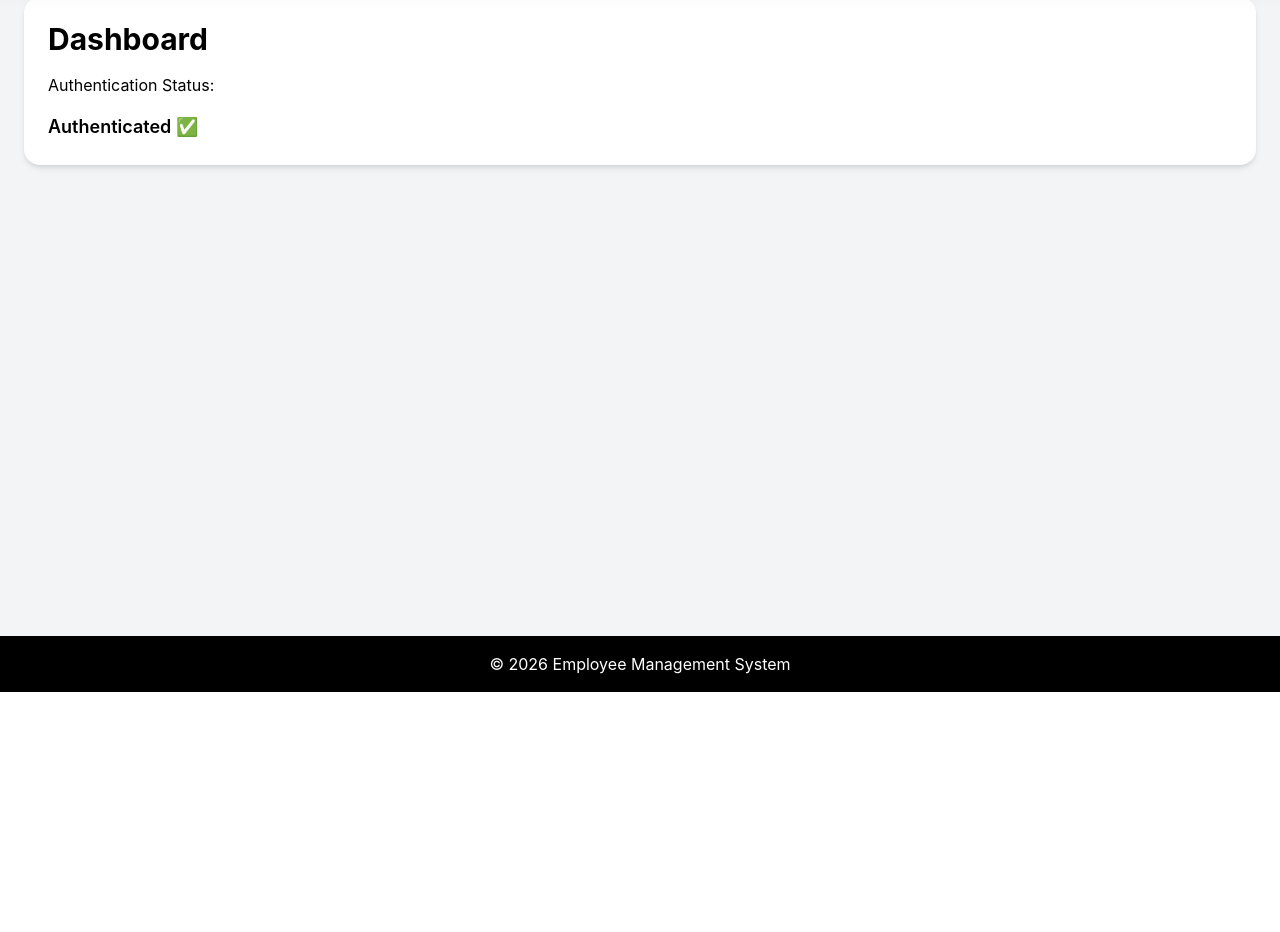
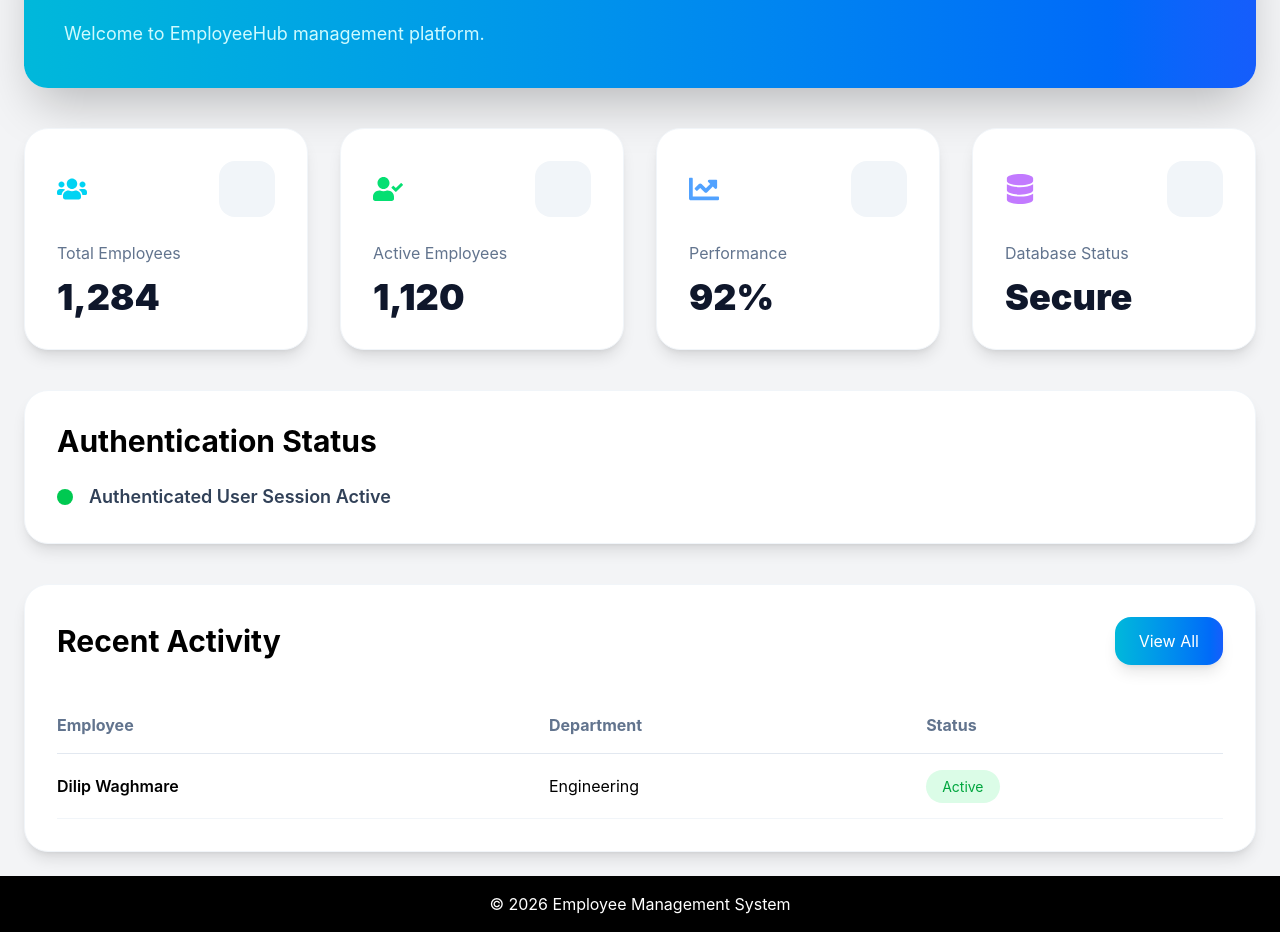
Before and after one commit to Dilipw/employee-management-system, a React app in the folder frontend/: page /dashboard in a window 1280 px wide. Shown: the part 189-1121 px from the top of the page. Before the commit the page ends 881 px from the top, so only its background shows below. Built offline with nearby package versions, Linux system fonts and the light colour scheme; sample sign-in values are in the browser's storage; the HTML template or start-up script is replaced by a standard one.

Commit message:
feat: enhance Dashboard and Login pages with improved UI and statistics display

```diff
--- a/frontend/src/layouts/MainLayout.jsx
+++ b/frontend/src/layouts/MainLayout.jsx
@@ -7,7 +7,7 @@ function MainLayout({ children }) {
 
     <div className="min-h-screen flex flex-col bg-gray-100">
 
-      <Navbar />
+
 
       <main className="flex-grow p-6">
 
--- a/frontend/src/pages/DashboardPage.jsx
+++ b/frontend/src/pages/DashboardPage.jsx
@@ -1,4 +1,11 @@
 import MainLayout from "../layouts/MainLayout"
+
+import {
+  FaUsers,
+  FaUserCheck,
+  FaChartLine,
+  FaDatabase
+} from "react-icons/fa"
 
 import {
   useAuth
@@ -12,27 +19,203 @@ function DashboardPage() {
   } = useAuth()
 
 
+  const stats = [
+    {
+      title: "Total Employees",
+      value: "1,284",
+      icon: <FaUsers className="text-cyan-400 text-3xl" />
+    },
+
+    {
+      title: "Active Employees",
+      value: "1,120",
+      icon: <FaUserCheck className="text-green-400 text-3xl" />
+    },
+
+    {
+      title: "Performance",
+      value: "92%",
+      icon: <FaChartLine className="text-blue-400 text-3xl" />
+    },
+
+    {
+      title: "Database Status",
+      value: "Secure",
+      icon: <FaDatabase className="text-purple-400 text-3xl" />
+    }
+  ]
+
+
   return (
 
     <MainLayout>
 
-      <div className="bg-white p-6 rounded-2xl shadow-md">
+      <div className="space-y-10">
 
-        <h1 className="text-3xl font-bold mb-4">
-          Dashboard
-        </h1>
 
-        <p className="mb-4">
-          Authentication Status:
-        </p>
+        {/* Header */}
+        <div className="bg-gradient-to-r from-cyan-500 to-blue-600 rounded-3xl p-10 shadow-2xl text-white">
 
-        <div className="font-semibold text-lg">
+          <h1 className="text-5xl font-black mb-4">
+
+            Dashboard Overview
+
+          </h1>
+
+          <p className="text-lg text-cyan-100">
+
+            Welcome to EmployeeHub management platform.
+
+          </p>
+
+        </div>
+
+
+        {/* Stats */}
+        <div className="grid md:grid-cols-2 xl:grid-cols-4 gap-8">
 
           {
-            isAuthenticated
-              ? "Authenticated ✅"
-              : "Not Authenticated ❌"
+            stats.map((item, index) => (
+
+              <div
+                key={index}
+                className="bg-white rounded-3xl p-8 shadow-lg border border-slate-100 hover:-translate-y-2 transition"
+              >
+
+                <div className="flex items-center justify-between mb-6">
+
+                  {item.icon}
+
+                  <div className="w-14 h-14 bg-slate-100 rounded-2xl"></div>
+
+                </div>
+
+                <h2 className="text-slate-500 mb-3">
+
+                  {item.title}
+
+                </h2>
+
+                <h3 className="text-4xl font-black text-slate-900">
+
+                  {item.value}
+
+                </h3>
+
+              </div>
+            ))
           }
+
+        </div>
+
+
+        {/* Authentication Status */}
+        <div className="bg-white rounded-3xl p-8 shadow-lg border border-slate-100">
+
+          <h2 className="text-3xl font-bold mb-6">
+
+            Authentication Status
+
+          </h2>
+
+          <div className="flex items-center gap-4">
+
+            <div className={`w-4 h-4 rounded-full ${
+              isAuthenticated
+                ? "bg-green-500"
+                : "bg-red-500"
+            }`}>
+            </div>
+
+            <p className="text-lg font-semibold text-slate-700">
+
+              {
+                isAuthenticated
+                  ? "Authenticated User Session Active"
+                  : "Authentication Required"
+              }
+
+            </p>
+
+          </div>
+
+        </div>
+
+
+        {/* Activity Table */}
+        <div className="bg-white rounded-3xl p-8 shadow-lg border border-slate-100">
+
+          <div className="flex items-center justify-between mb-8">
+
+            <h2 className="text-3xl font-bold">
+
+              Recent Activity
+
+            </h2>
+
+            <button className="bg-gradient-to-r from-cyan-500 to-blue-600 text-white px-6 py-3 rounded-2xl shadow-lg">
+
+              View All
+
+            </button>
+
+          </div>
+
+
+          <div className="overflow-x-auto">
+
+            <table className="w-full">
+
+              <thead>
+
+                <tr className="border-b border-slate-200">
+
+                  <th className="text-left py-4 text-slate-500">
+                    Employee
+                  </th>
+
+                  <th className="text-left py-4 text-slate-500">
+                    Department
+                  </th>
+
+                  <th className="text-left py-4 text-slate-500">
+                    Status
+                  </th>
+
+                </tr>
+
+              </thead>
+
+
+              <tbody>
+
+                <tr className="border-b border-slate-100">
+
+                  <td className="py-5 font-semibold">
+                    Dilip Waghmare
+                  </td>
+
+                  <td className="py-5">
+                    Engineering
+                  </td>
+
+                  <td className="py-5">
+
+                    <span className="bg-green-100 text-green-600 px-4 py-2 rounded-full text-sm">
+
+                      Active
+
+                    </span>
+
+                  </td>
+
+                </tr>
+
+              </tbody>
+
+            </table>
+
+          </div>
 
         </div>
 
--- a/frontend/src/pages/LoginPage.jsx
+++ b/frontend/src/pages/LoginPage.jsx
@@ -5,6 +5,12 @@ import {
 import {
     useNavigate
 } from "react-router-dom"
+
+import {
+    FaEnvelope,
+    FaLock,
+    FaShieldAlt
+} from "react-icons/fa"
 
 import {
     useAuth
@@ -50,7 +56,6 @@ function LoginPage() {
 
             setError("")
 
-
             const formBody =
                 new URLSearchParams()
 
@@ -64,10 +69,8 @@ function LoginPage() {
                 formData.password
             )
 
-
             const response =
                 await loginEmployee(formBody)
-
 
             login(response.access_token)
 
@@ -89,21 +92,42 @@ function LoginPage() {
 
     return (
 
-        <div className="min-h-screen flex items-center justify-center bg-gray-100">
+        <div className="min-h-screen bg-gradient-to-br from-slate-950 via-slate-900 to-slate-800 flex items-center justify-center px-6">
 
-            <div className="bg-white w-full max-w-md p-8 rounded-2xl shadow-lg">
+            <div className="absolute inset-0 bg-cyan-500 blur-[180px] opacity-10"></div>
 
-                <h1 className="text-3xl font-bold text-center mb-6">
 
-                    Login
+            <div className="relative w-full max-w-md bg-white/5 border border-white/10 backdrop-blur-2xl rounded-3xl p-10 shadow-2xl">
+
+                {/* Header */}
+                <div className="text-center mb-10">
+
+                    <div className="bg-gradient-to-r from-cyan-500 to-blue-600 w-20 h-20 rounded-3xl flex items-center justify-center mx-auto shadow-xl mb-6">
+
+                        <FaShieldAlt className="text-white text-3xl" />
+
+                    </div>
+
+                    <h1 className="text-4xl font-black text-white mb-3">
+
+                        Welcome Back
 
                     </h1>
 
+                    <p className="text-slate-400">
 
+                        Sign in to access your dashboard
+
+                    </p>
+
+                </div>
+
+
+                {/* Error */}
                 {
                     error && (
 
-                        <div className="bg-red-100 text-red-600 p-3 rounded-lg mb-4">
+                        <div className="bg-red-500/10 border border-red-500/20 text-red-400 p-4 rounded-2xl mb-6">
 
                             {error}
 
@@ -112,39 +136,77 @@ function LoginPage() {
                 }
 
 
+                {/* Form */}
                 <form
                     onSubmit={handleSubmit}
-                    className="space-y-4"
+                    className="space-y-6"
                 >
+
+                    {/* Email */}
+                    <div>
+
+                        <label className="text-slate-300 text-sm block mb-3">
+
+                            Email Address
+
+                        </label>
+
+                        <div className="relative">
+
+                            <FaEnvelope className="absolute left-4 top-1/2 -translate-y-1/2 text-slate-400" />
 
                             <input
                                 type="email"
                                 name="username"
-                        placeholder="Enter email"
+                                placeholder="Enter your email"
                                 value={formData.username}
                                 onChange={handleChange}
-                        className="w-full border p-3 rounded-lg"
+                                className="w-full bg-white/5 border border-white/10 text-white pl-12 pr-4 py-4 rounded-2xl focus:outline-none focus:ring-2 focus:ring-cyan-500"
                             />
+
+                        </div>
+
+                    </div>
+
+
+                    {/* Password */}
+                    <div>
+
+                        <label className="text-slate-300 text-sm block mb-3">
+
+                            Password
+
+                        </label>
+
+                        <div className="relative">
+
+                            <FaLock className="absolute left-4 top-1/2 -translate-y-1/2 text-slate-400" />
 
                             <input
                                 type="password"
                                 name="password"
-                        placeholder="Enter password"
+                                placeholder="Enter your password"
                                 value={formData.password}
                                 onChange={handleChange}
-                        className="w-full border p-3 rounded-lg"
+                                className="w-full bg-white/5 border border-white/10 text-white pl-12 pr-4 py-4 rounded-2xl focus:outline-none focus:ring-2 focus:ring-cyan-500"
                             />
 
+                        </div>
+
+                    </div>
+
+
+                    {/* Button */}
                     <button
                         type="submit"
                         disabled={loading}
-                        className="w-full bg-black text-white py-3 rounded-lg hover:bg-gray-800 transition"
+                        className="w-full bg-gradient-to-r from-cyan-500 to-blue-600 text-white py-4 rounded-2xl font-semibold hover:scale-[1.02] transition shadow-xl"
                     >
 
                         {
                             loading
-                                ? "Please wait..."
-                                : "Login"
+                                ? "Authenticating..."
+                                : "Sign In"
                         }
 
                     </button>
```
Lines whose indentation alone changed are shown as unchanged.
